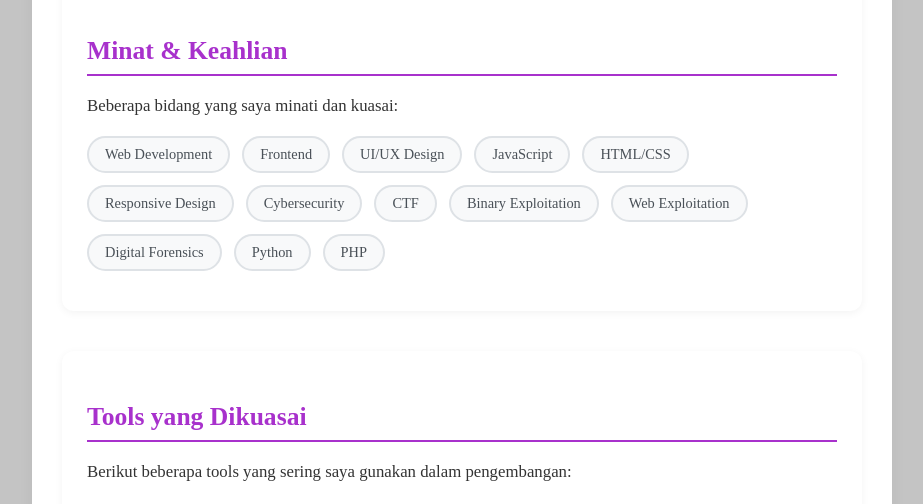
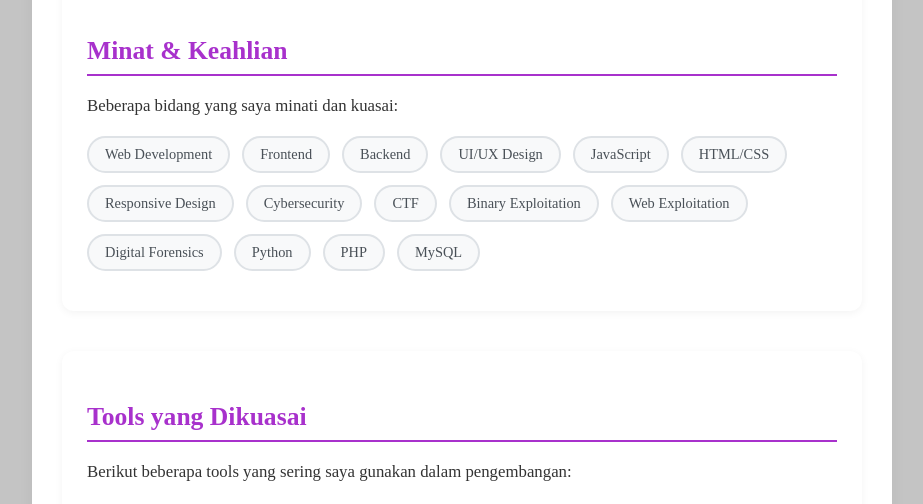
Before and after one commit to Psr354/portfolio, a website: page public/index.html in a window 1280 px wide. Shown: the part 1520-2024 px from the top of the page, without its empty margins (178-1101 px from the left). Drawn offline with Linux system fonts and the light colour scheme.

Commit message:
update HTML

```diff
--- a/public/index.html
+++ b/public/index.html
@@ -84,6 +84,7 @@
                 <div class="skills-tags">
                     <span class="skill-tag">Web Development</span>
                     <span class="skill-tag">Frontend</span>
+                    <span class="skill-tag">Backend</span>
                     <span class="skill-tag">UI/UX Design</span>
                     <span class="skill-tag">JavaScript</span>
                     <span class="skill-tag">HTML/CSS</span>
@@ -95,6 +96,7 @@
                     <span class="skill-tag">Digital Forensics</span>
                     <span class="skill-tag">Python</span>
                     <span class="skill-tag">PHP</span>
+                    <span class="skill-tag">MySQL</span>
                 </div>
             </div>
 
```
